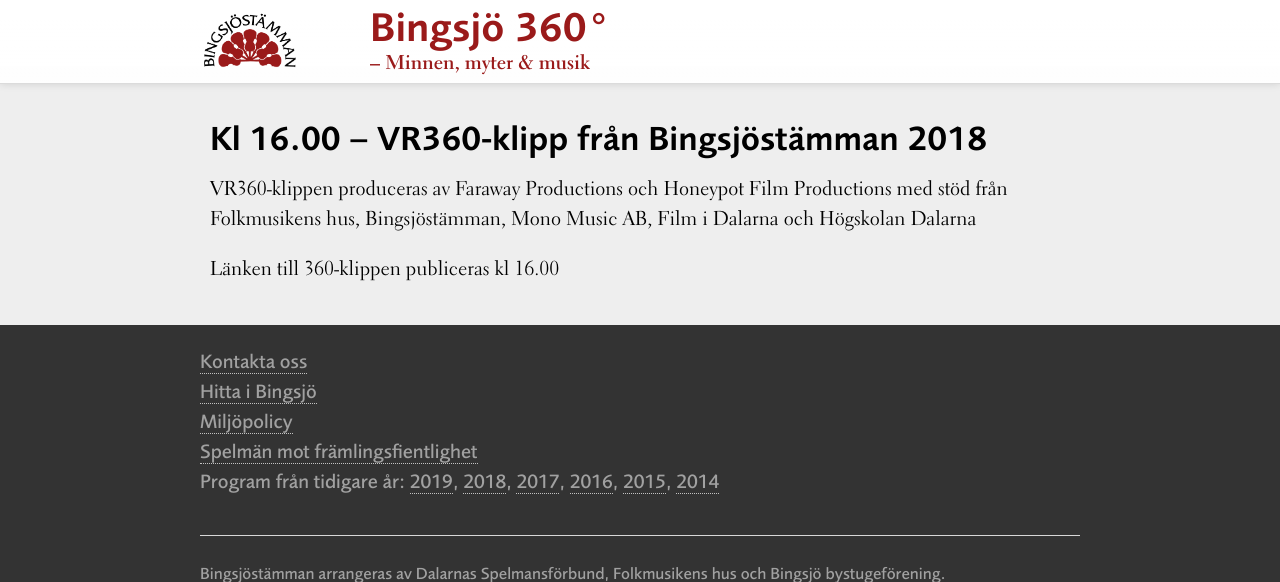
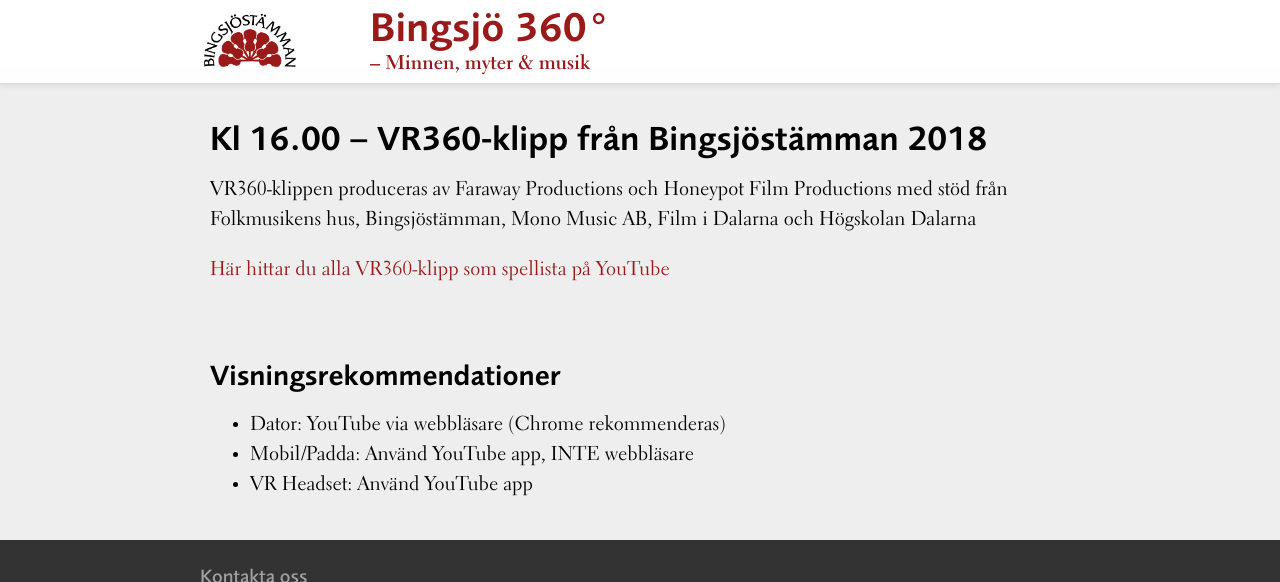
Before and after one commit to bingsjostamman/bingsjostamman.github.io, a Jekyll site: the page built from bingsjo360.html, in a window 1280 px wide and 900 px high, scrolled down 1425 px, cut to the strip 0-582 px from the top of the window. Built offline with Jekyll 4.4.1, drawn with Linux system fonts in a browser that asks for light colours.

Commit message:
Update bingsjo360.html

```diff
--- a/bingsjo360.html
+++ b/bingsjo360.html
@@ -43,6 +43,14 @@
       Bingsjöstämman, Mono Music
       AB, Film i Dalarna och Högskolan Dalarna</p>
 
-    <p>Länken till 360-klippen publiceras kl 16.00</p>
+    <p><a href="https://www.youtube.com/playlist?list=PLWGKSQnKiOHSjFuDr1ZeHnH7kOX1XgOLP">Här hittar du alla VR360-klipp
+        som spellista på YouTube</a></p>
+
+    <h3>Visningsrekommendationer</h3>
+    <ul>
+      <li>Dator: YouTube via webbläsare (Chrome rekommenderas)</li>
+      <li>Mobil/Padda: Använd YouTube app, INTE webbläsare</li>
+      <li>VR Headset: Använd YouTube app</li>
+    </ul>
   <div>
 </div>
```
